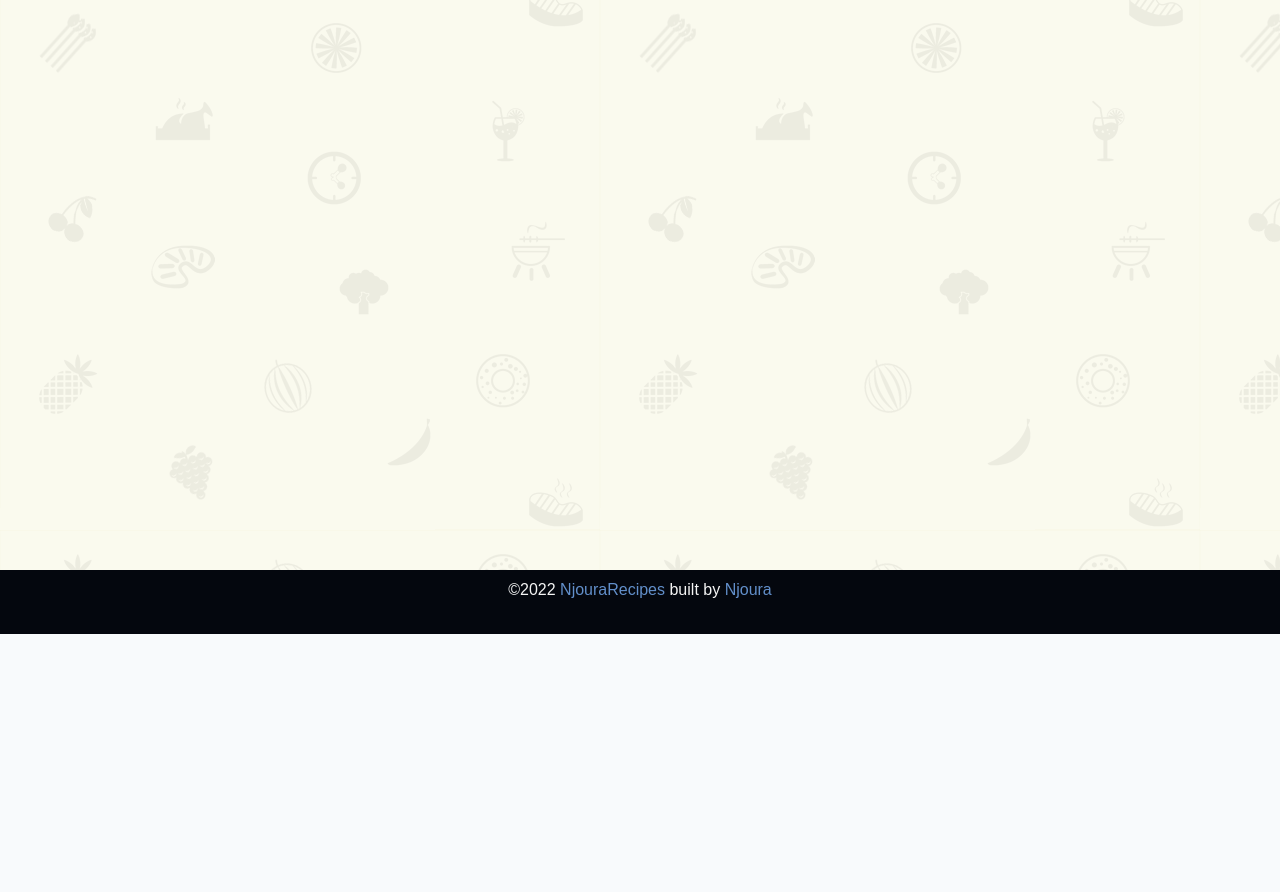
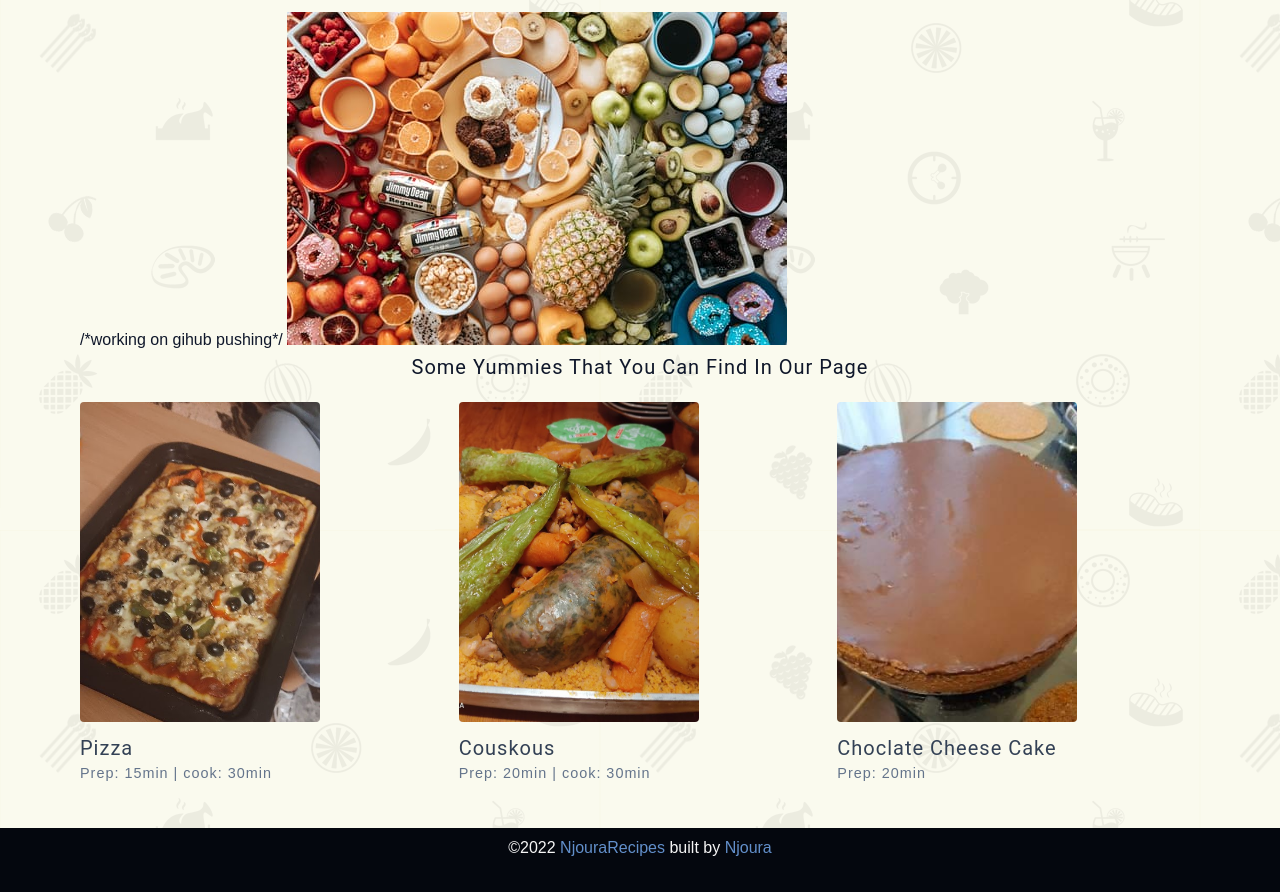
Before and after one commit to Njoura7/NjouraRecipes, a plain HTML site: page about.html in a window 1280 px wide. Shown: the part 170-1062 px from the top of the page. Before the commit the page ends 804 px from the top, so only its background shows below. Drawn offline with Linux system fonts and the light colour scheme.

Commit message:
updating the about page

```diff
--- a/about.html
+++ b/about.html
@@ -1,5 +1,6 @@
 <!DOCTYPE html>
 <html lang="en">
+
 <head>
   <meta charset="UTF-8" />
   <meta http-equiv="X-UA-Compatible" content="IE=edge" />
@@ -11,13 +12,11 @@
   <!-- normalize -->
   <link rel="stylesheet" href="./css/normalize.css" />
   <!-- font-awesome -->
-    <link
-      rel="stylesheet"
-      href="https://cdnjs.cloudflare.com/ajax/libs/font-awesome/5.14.0/css/all.min.css"
-    />
+  <link rel="stylesheet" href="https://cdnjs.cloudflare.com/ajax/libs/font-awesome/5.14.0/css/all.min.css" />
   <!-- main css -->
   <link rel="stylesheet" href="./css/main.css" />
 </head>
+
 <body>
   <!-- nav -->
   <nav class="navbar">
@@ -26,7 +25,7 @@
         <!-- header -->
 
         <a href="index.html" class="nav-logo">
-        <img src="LogoMakr.png" height="100px" width="150px" alt="">
+          <img src="LogoMakr.png" height="150px" width="100px" alt="LOGO">
         </a>
         <button type="button" class="btn nav-btn">
           <i class="fas fa-align-justify"></i>
@@ -48,7 +47,48 @@
   <!-- end of nav -->
 
   <!-- main -->
-<main class="page"></main>
+  <main class="page">
+    <section class="about-page">
+      <article>
+
+      </article>
+      /*working on gihub pushing*/
+      <img src="./njouraImgs/aboutImg.jfif" alt="AboutImage">
+
+    </section>
+    <section class="featured-recipes">
+      <h5 class="featured-title">Some Yummies that you can find in our page</h5>
+      <!-- recipes lists -->
+      <div class="recipes-list">
+        <!-- single recipe -->
+        <a href="pizza.html" class="recipe">
+          <img src="\NjouraPizza2.jpg" alt="food" class="img recipe-img" />
+          <h5>Pizza</h5>
+          <p> Prep: 15min | cook: 30min</p>
+        </a>
+
+        <!-- end of single recipe -->
+        <!-- single recipe -->
+        <a href="Couscous.html" class="recipe">
+          <img src="\koskous.jpg" alt="food" class="img recipe-img" />
+          <h5>Couskous</h5>
+          <p> Prep: 20min | cook: 30min</p>
+        </a>
+
+        <!-- end of single recipe -->
+        <!-- single recipe -->
+        <a href="choclateCheeseCake.html" class="recipe">
+          <img src="\ccc.jpg" alt="food" class="img recipe-img" />
+          <h5>Choclate Cheese Cake</h5>
+          <p> Prep: 20min </p>
+        </a>
+
+        <!-- end of single recipe -->
+
+      </div>
+      <!-- end of recipes lists-->
+    </section>
+  </main>
   <!-- end of main -->
   <!-- footer -->
   <footer class="page-footer">
@@ -59,6 +99,7 @@
     </p>
   </footer>
 
-    <script  src="./js/app.js"></script>
+  <script src="./js/app.js"></script>
 </body>
+
 </html>
--- a/css/main.css
+++ b/css/main.css
@@ -546,6 +546,16 @@ Error page
 /*
 ===============
 *******************************
+About
+*******************************
+===============
+*/
+.featured-title{
+  text-align: center;
+}
+/*
+===============
+*******************************
 Blank
 *******************************
 ===============
```
Also changed, not shown: index.html (+9 -26 lines), assets/favicon.ico (deleted), assets/logo.svg (deleted), assets/recipes/recipe-3.jpeg (deleted), assets/recipes/recipe-4.jpeg (deleted), njouraImgs/aboutImg.jfif (added). Lines whose indentation alone changed are shown as unchanged.
